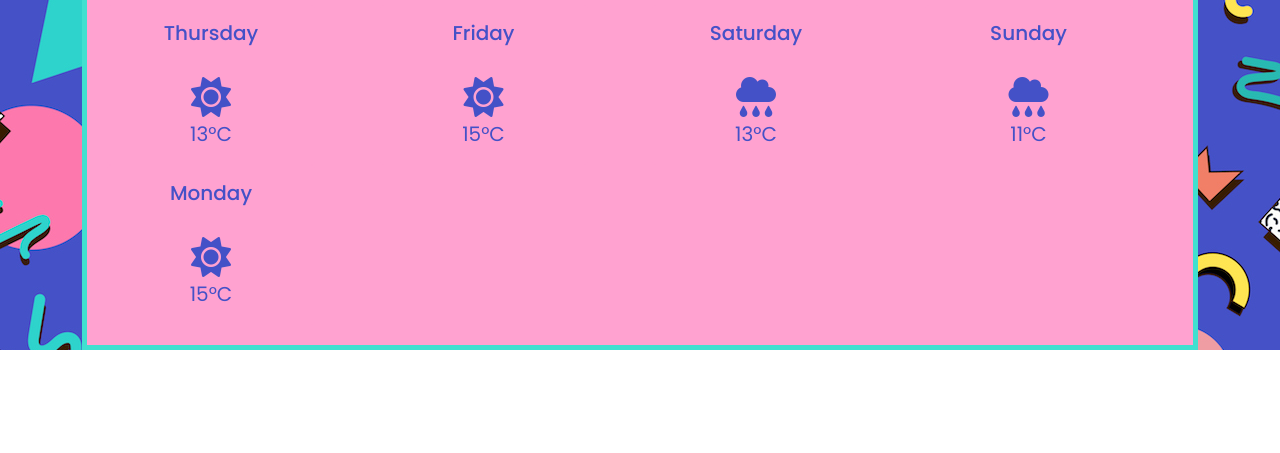
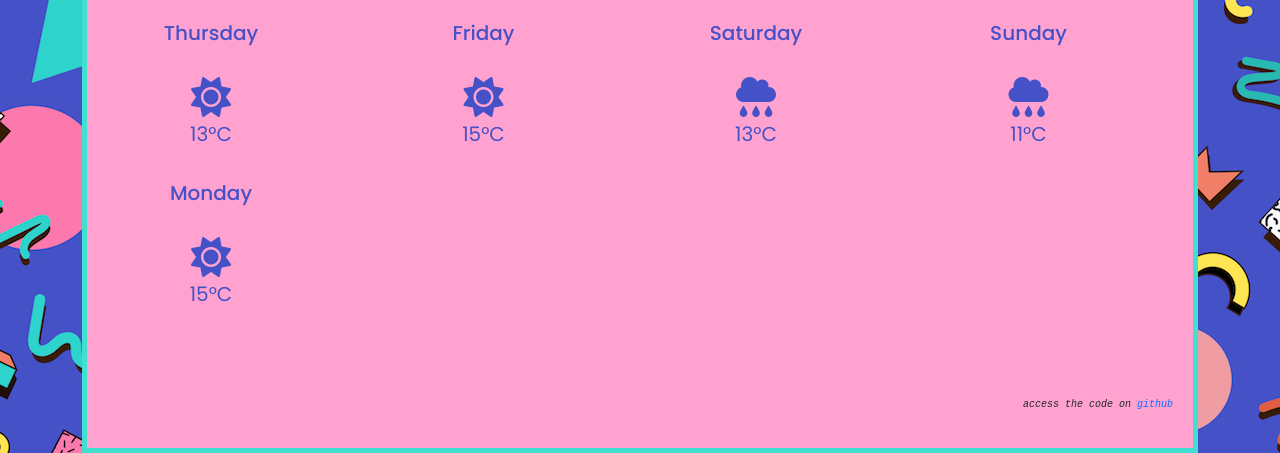
Before and after one commit to AlisonGz/weather-app, a plain HTML site: page index.html in a window 1280 px wide. Shown: the part 450-903 px from the top of the page. Before the commit the page ends 800 px from the top, so only its background shows below. Drawn offline with nearby package versions, Linux system fonts and the light colour scheme; no server answers.

Commit message:
Added link to Github

```diff
--- a/index.html
+++ b/index.html
@@ -147,7 +147,13 @@
             </div>
           </div>
         </div>
+        <br />
+        <br />
+        <br />
+                  <p class=footer>Access the code on <a href="https://github.com/AlisonGz/weather-app" target="_blank" class="GithubLink">Github</a></p>
+
       </div>
+
     </div>
     <script src="src/index.js"></script>
   </body>
--- a/src/styles.css
+++ b/src/styles.css
@@ -210,3 +210,17 @@ i {
 .temperature2 {
   font-size: 20px;
 }
+
+/*Footer*/
+
+.footer {
+  text-align: right;
+  font-family: monospace;
+  text-transform: lowercase;
+  font-style: italic;
+  font-size: 10px;
+}
+
+.GithubLink {
+  text-decoration: none;
+}
```
